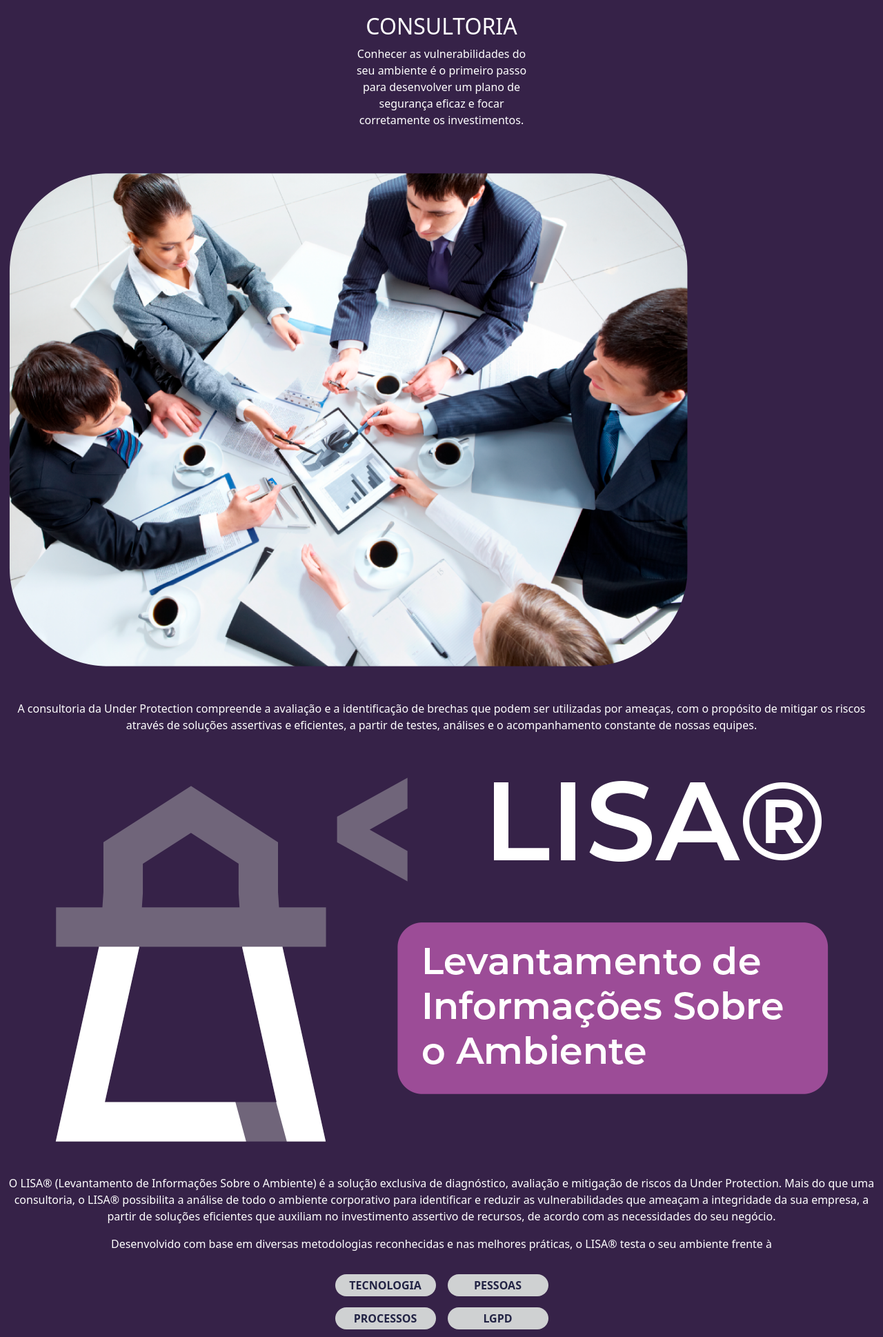
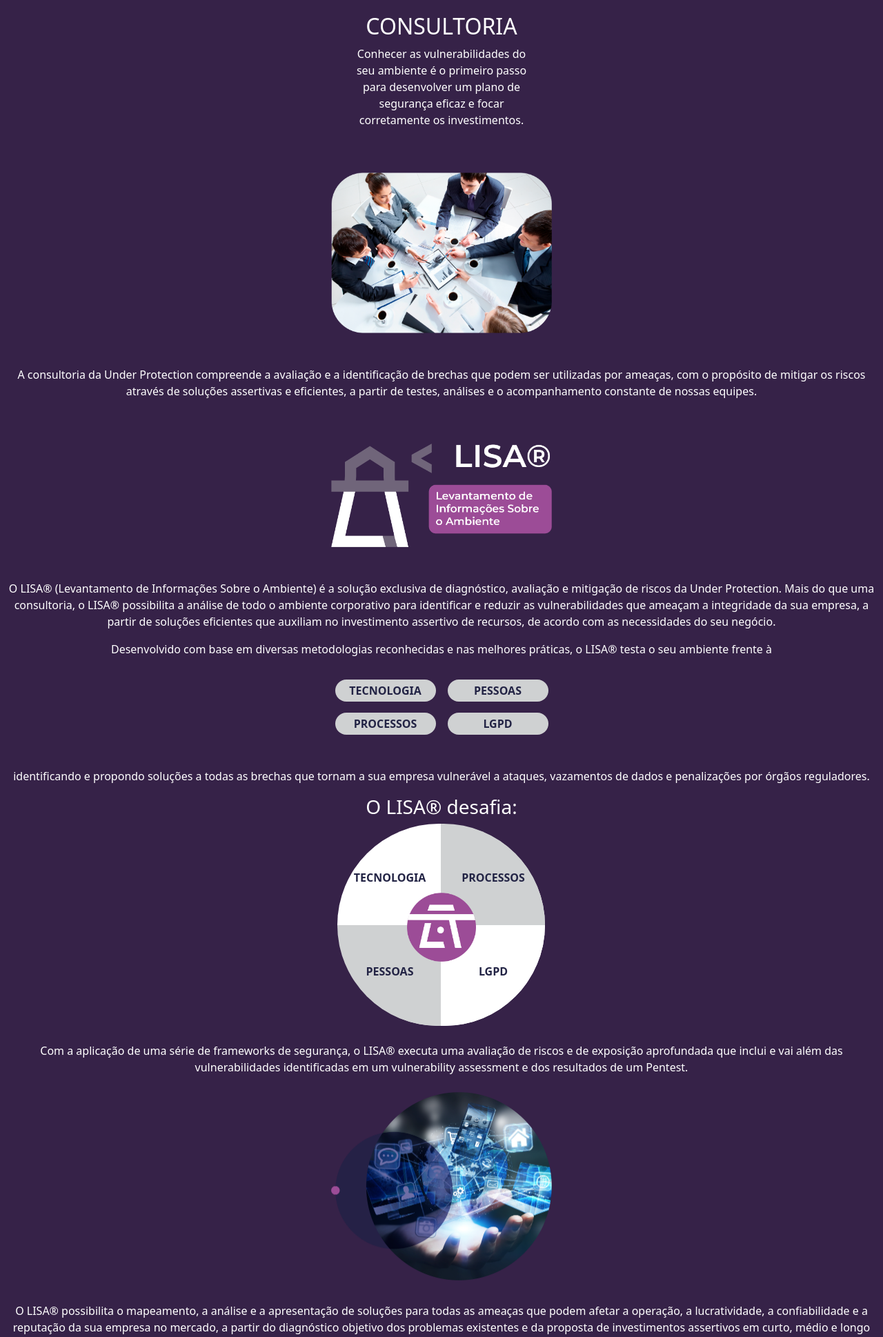
Before and after one commit to ysouza336/karolkaape, a PHP site: page /lisa.php in a window 1280 px wide. Shown: the part 406-2344 px from the top of the page at 69% size. Run offline with PHP 8.4, Linux system fonts and the light colour scheme.

Commit message:
ajustabnd img

```diff
--- a/css/pages/lisa.css
+++ b/css/pages/lisa.css
@@ -32,6 +32,10 @@
 .consultoria-lisa {
   background: rgb(54, 34, 72);
   color: #fff;
+}
+.consultoria-lisa img {
+  width: 320px;
+  margin: 0 auto;
 }
 .consultoria-lisa .lisa-text-1 {
   width: 296px;
--- a/css/style.css
+++ b/css/style.css
@@ -619,6 +619,10 @@
   background: rgb(54, 34, 72);
   color: #fff;
 }
+.consultoria-lisa img {
+  width: 320px;
+  margin: 0 auto;
+}
 .consultoria-lisa .lisa-text-1 {
   width: 296px;
   margin: 0 auto;
--- a/lisa.php
+++ b/lisa.php
@@ -26,7 +26,7 @@
             <div class="col-12 text-center lisa-text-1">
                 <p>Conhecer as vulnerabilidades do seu ambiente é o primeiro passo para desenvolver um plano de segurança eficaz e focar corretamente os investimentos. </p>
             </div>
-            <div class="col-12 mt-5">
+            <div class="col-12 mt-5 text-center">
                 <img class="img-fluid" src="img/icones/lisa-icone.png" alt="">
             </div>
             <div class="col-12 text-center mt-5">
--- a/sass/pages/lisa.scss
+++ b/sass/pages/lisa.scss
@@ -31,7 +31,10 @@
 .consultoria-lisa{
     background: rgb( 54, 34, 72);
     color: #fff;
-
+    img{
+        width: 320px;
+        margin: 0 auto;
+    }
     .lisa-text-1{
         width: 296px;
         margin: 0 auto;
```
Also changed, not shown: 2 other files.
